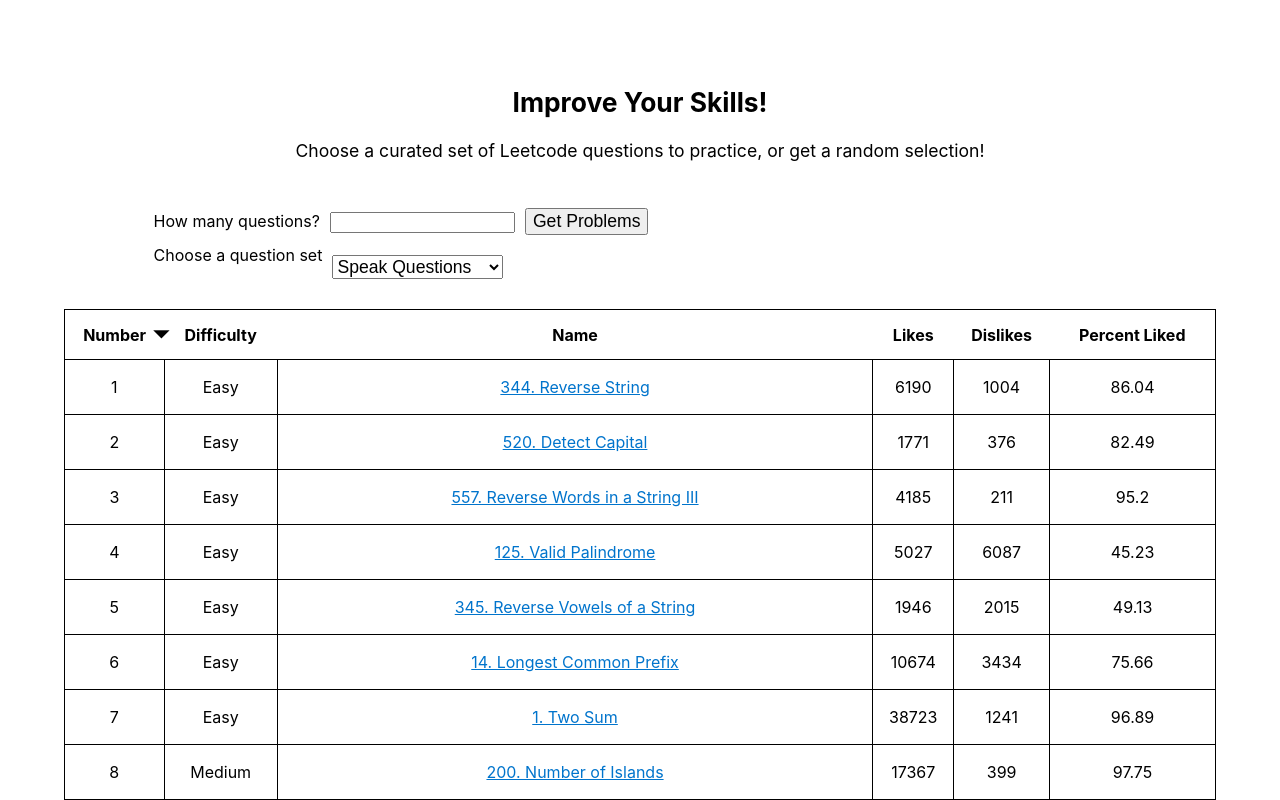
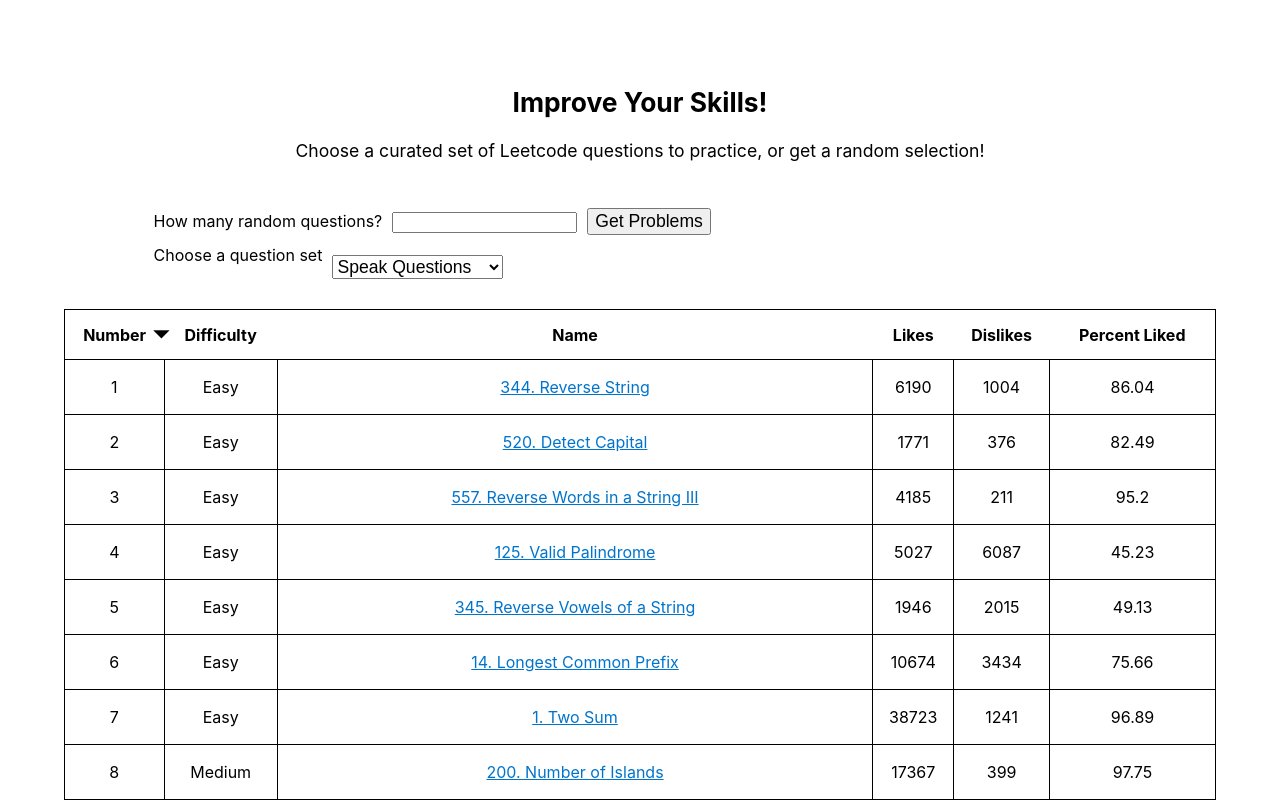
Before and after one commit to dfelsie/randomproblem, a Next.js app: page / in a window 1280 px wide. Shown: the top 800 px of the page. Built offline with nearby package versions, Linux system fonts and the light colour scheme.

Commit message:
text change

```diff
--- a/pages/index.tsx
+++ b/pages/index.tsx
@@ -81,7 +81,7 @@ const Home: NextPage = () => {
         />
         <div id={tableStyles.tableButtonDiv}>
           <div>
-            <label htmlFor="problem_num">How many questions?</label>
+            <label htmlFor="problem_num">How many random questions?</label>
 
             <input
               name="problem_num"
```
